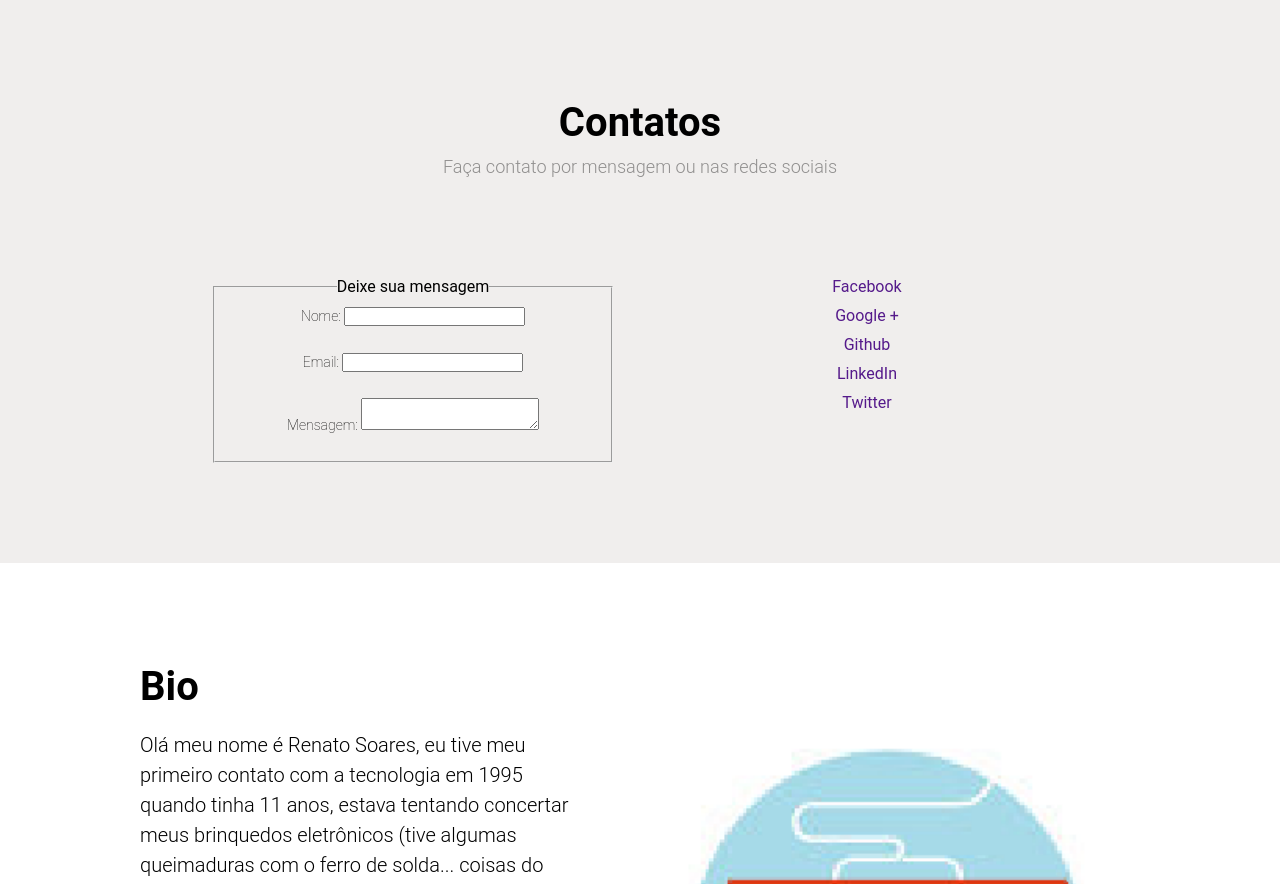
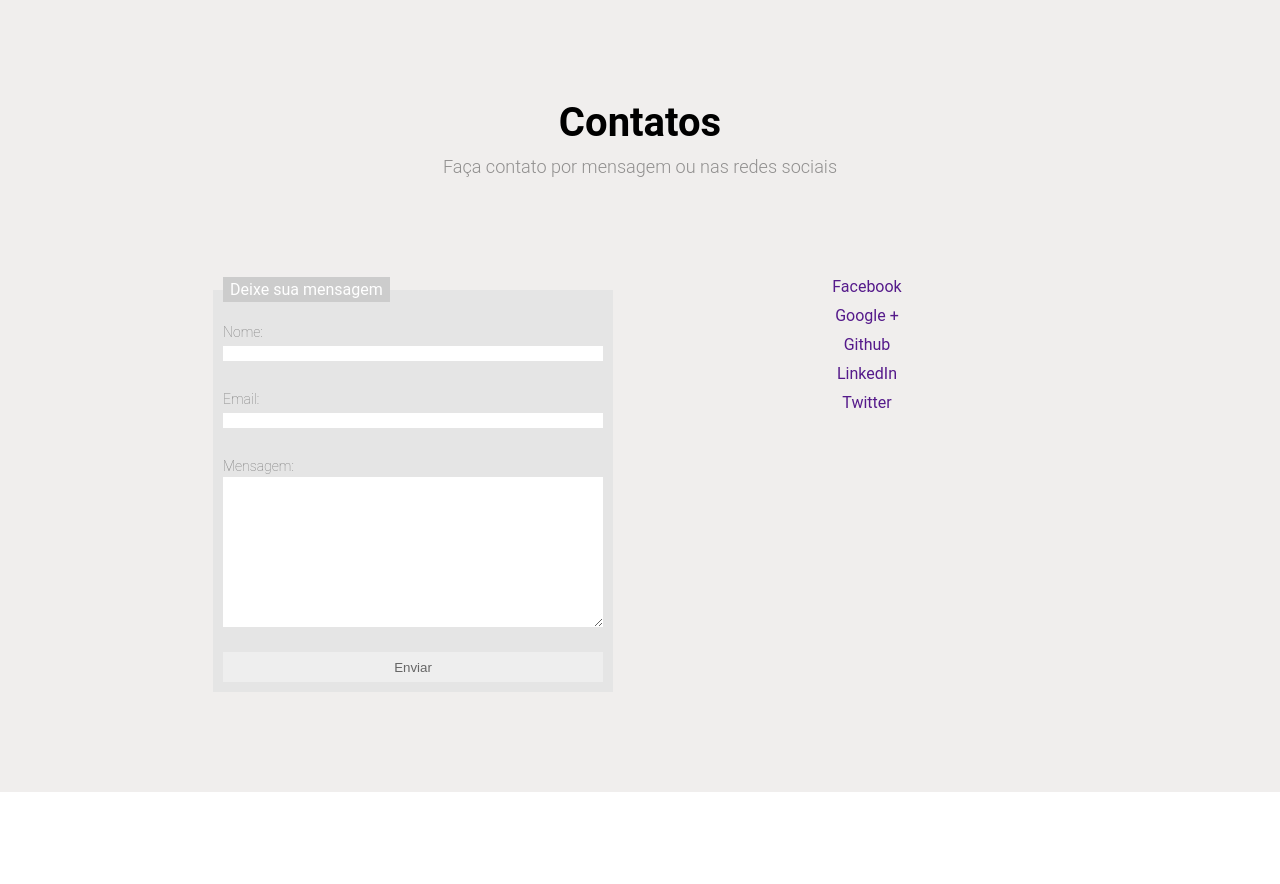
Before and after one commit to renatosoares/paginapessoal, a PHP site: page / in a window 1280 px wide. Shown: the part 1538-2422 px from the top of the page. Run offline with PHP 8.4, Linux system fonts and the light colour scheme.

Commit message:
formulario ok

```diff
--- a/css/personaliza.css
+++ b/css/personaliza.css
@@ -36,5 +36,53 @@ div.contatos ul li{
 div.contatos ul li a{
 	text-decoration: none;
 }
+form {
+	text-align: left;
+}
+form fieldset {
+	border:none;
+	background-color: #E5E5E5;
+	padding: 10px;
+
+}
+form fieldset legend{
+	background-color: #CCC;
+	color:#FFF;
+	padding: 3px 7px;
+}
+
+form label {
+
+	display: inline-block;
+	width: 40%;
+	color:#777;
+}
+form textarea {
+	width: 100%;
+	height: 150px;
+	vertical-align: top;
+	border: none;
+	color: #666;
+
+}
+form input {
+	width: 100%;
+	border: none;
+	color: #666;
+}
+
+input[type=submit] {
+	cursor: grab;
+	width: 100%;
+	border: 0;
+	background-color: #EEE;
+	height: 30px;
+}
+input[type=submit]:hover{
+	background-color: #AAA;
+
+	border-bottom: 7px solid #EEE;
+	border-right: 7px solid #EEE;
+}
 
 /*=========== <<< área de contatos @@@@@*/
--- a/index.html
+++ b/index.html
@@ -79,7 +79,7 @@
 		<p>Faça contato por mensagem ou nas redes sociais</p>
 		<div class="more-info">
 
-			<form action="" method="post">
+			<form action="recebe.php" method="post">
 				<fieldset>
 					<legend>Deixe sua mensagem</legend>
 					<p>
@@ -94,7 +94,7 @@
 						<label for="mensagem">Mensagem:</label>
 						<textarea name="mensagem" id="mensagem">&nbsp;</textarea>
 					</p>
-
+					<input type="submit" value="Enviar" name="submit" />
 
 
 
```
Also changed, not shown: recebe.php (added, +27 -0 lines).
